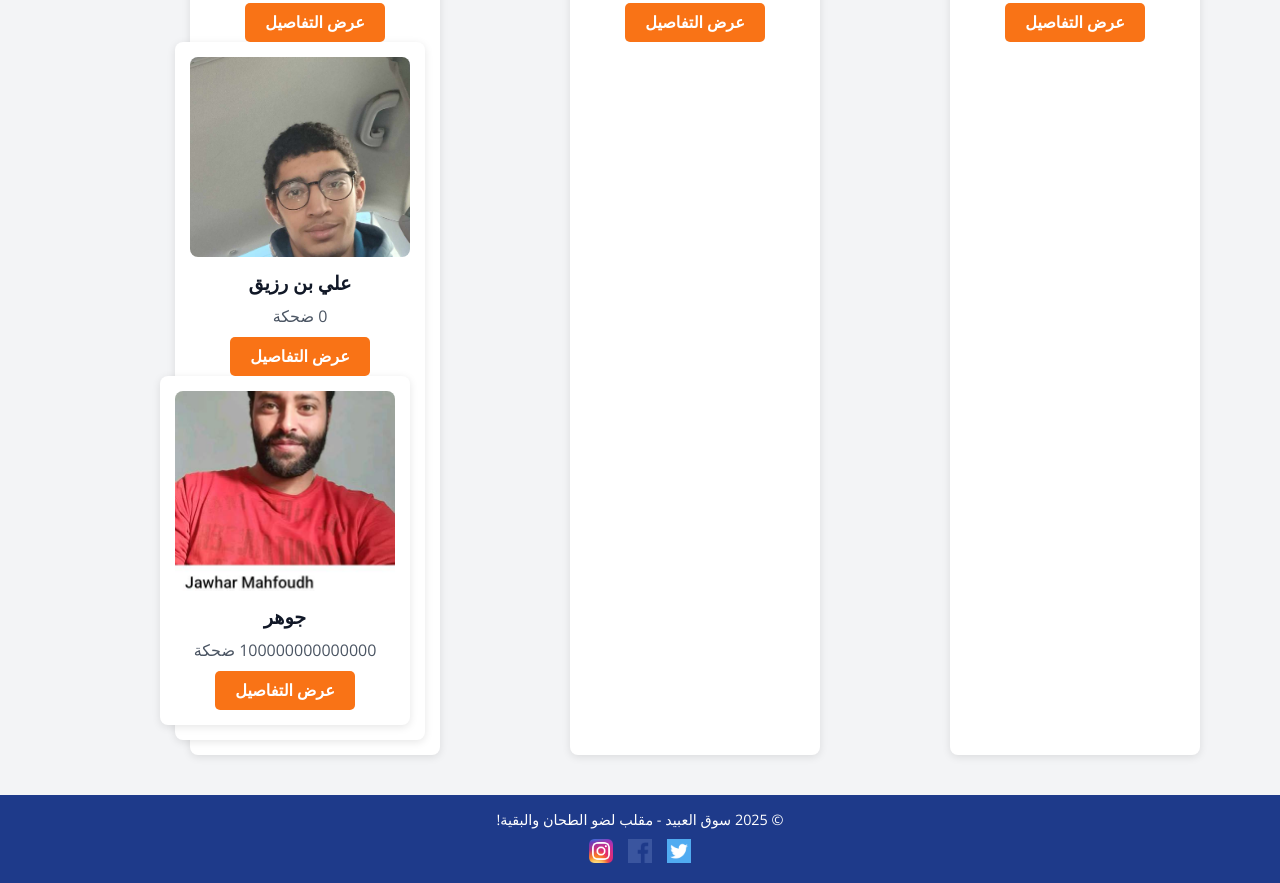
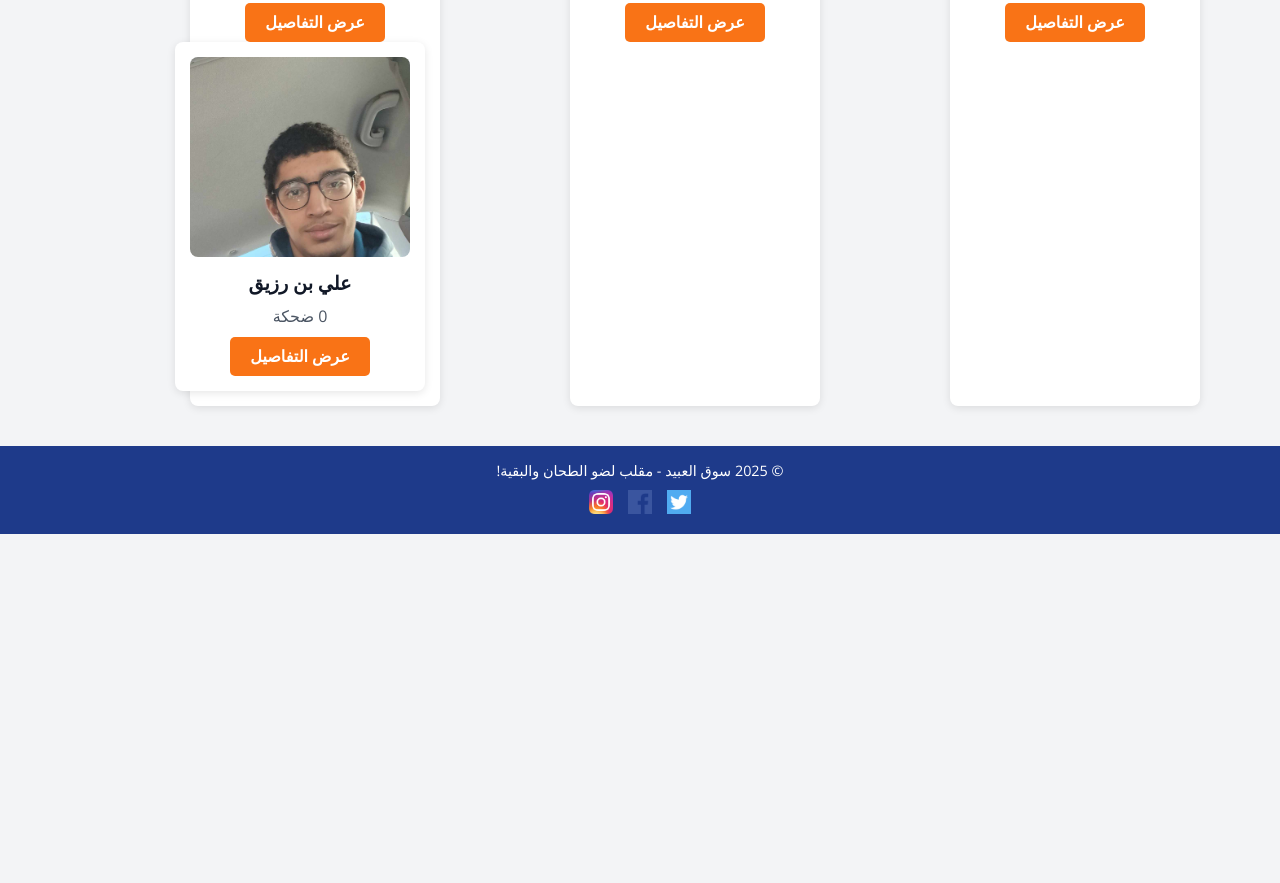
Before and after one commit to leoM-B/SouqAlAbeed, a plain HTML site: page index.html in a window 1280 px wide. Shown: the part 612-1495 px from the top of the page. After the commit the page ends 1146 px from the top, so only its background shows below. Drawn offline with nearby package versions, Linux system fonts and the light colour scheme.

Commit message:
Update index.html

```diff
--- a/index.html
+++ b/index.html
@@ -57,11 +57,6 @@
                         <h3>علي بن رزيق</h3>
                         <p class="price">0 ضحكة</p>
                         <a href="product.html?id=friend4" class="btn">عرض التفاصيل</a>
-                        <div class="product-card">
-                            <img src="images/jawhar.jpg" alt="جوهر">
-                            <h3>جوهر</h3>
-                            <p class="price">100000000000000 ضحكة</p>
-                            <a href="product.html?id=friend5" class="btn">عرض التفاصيل</a>
                         </div>
                     </div>
                 </div>
```
